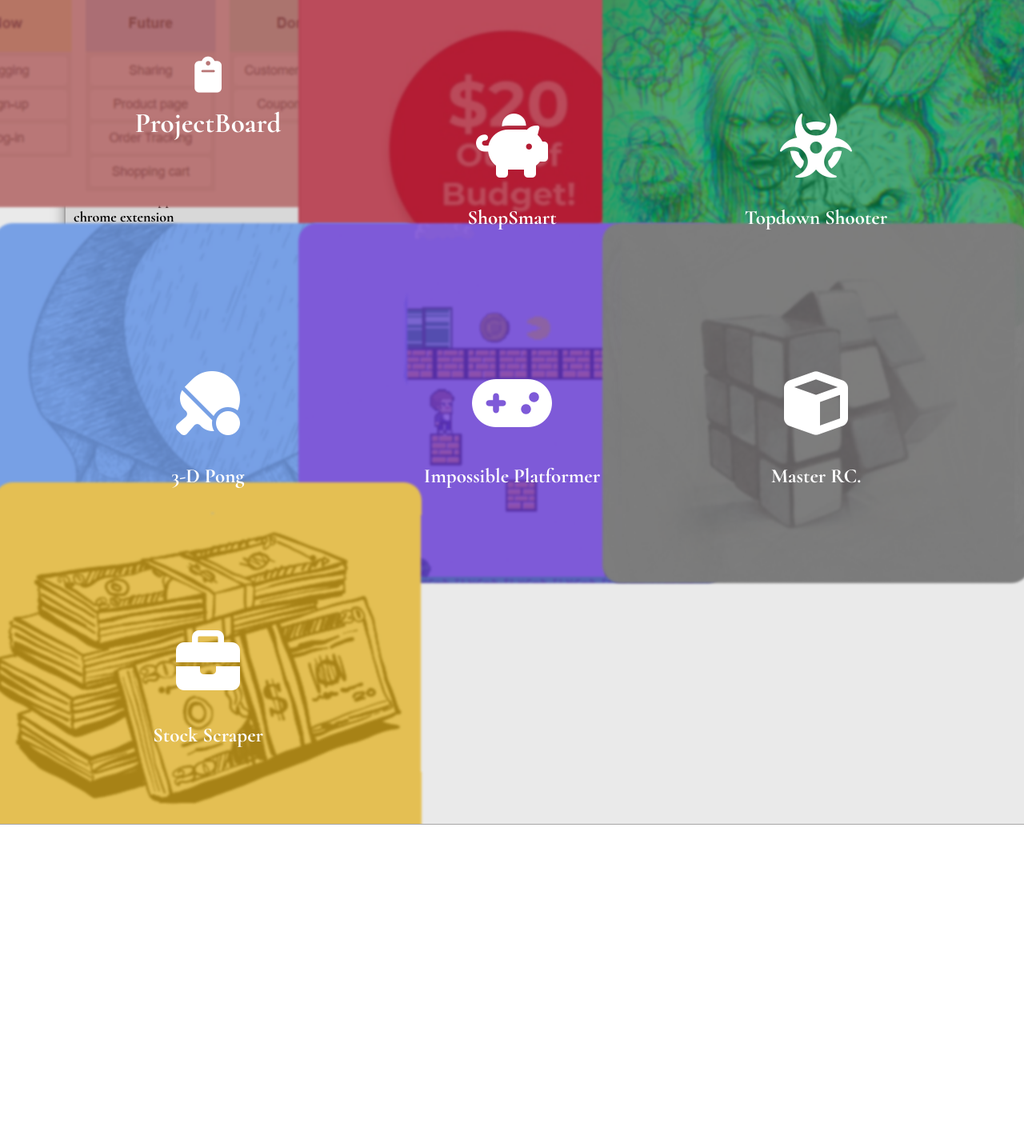
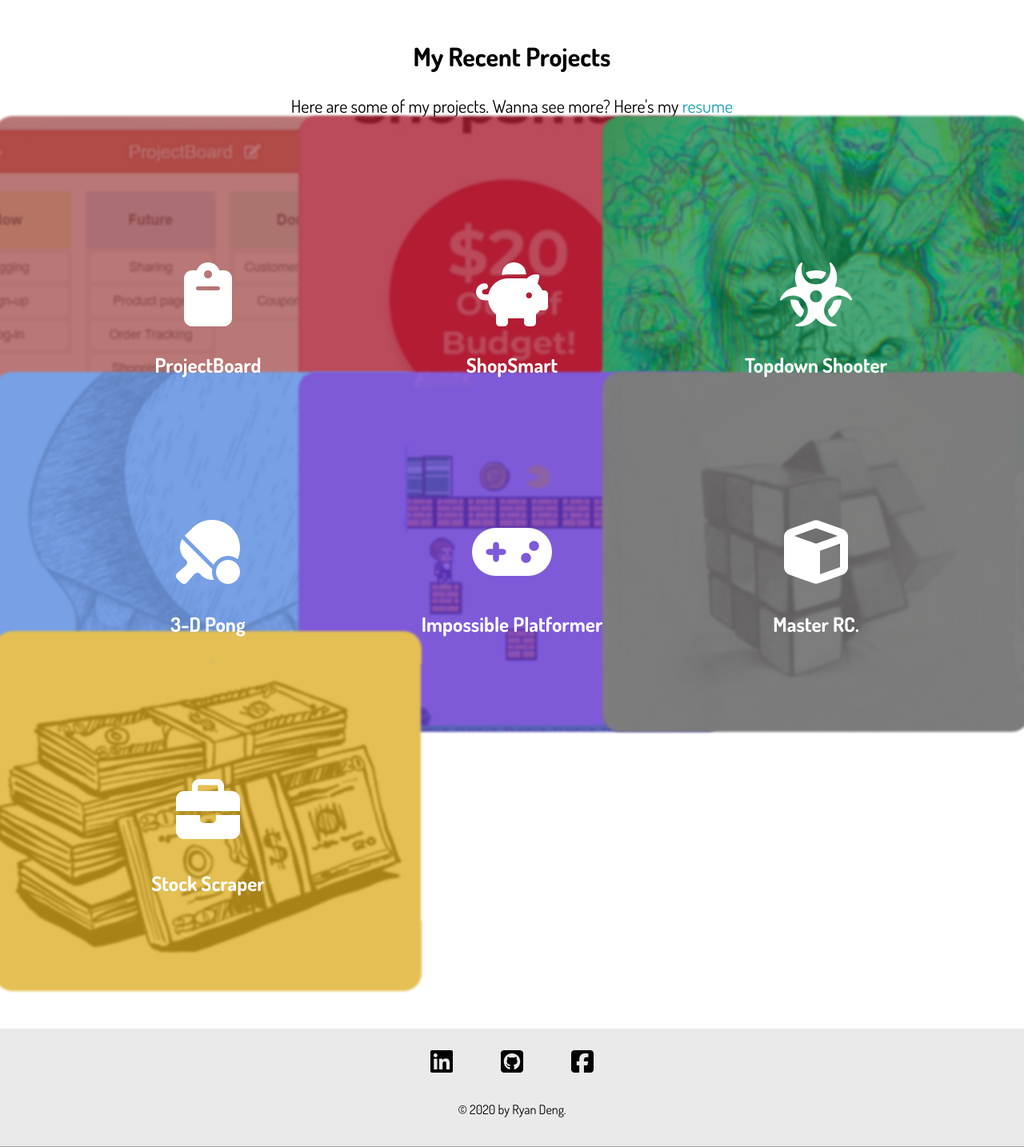
Before and after one commit to ryandeng32/Personal-Website-V2, a React (Create React App) app: page / in a window 1280 px wide. Shown: the whole page at 80% size. Before the commit the page ends 1031 px from the top, so only its background shows below. Built offline with nearby package versions, Linux system fonts and the light colour scheme.

Commit message:
add footers

```diff
--- a/public/index.html
+++ b/public/index.html
@@ -31,10 +31,9 @@
     ></script>
     <!--Google Font-->
     <link
-      href="https://fonts.googleapis.com/css2?family=Arvo:wght@400;700&family=Cormorant:wght@400;700&display=swap"
+      href="https://fonts.googleapis.com/css2?family=Dosis:wght@200;400;700&display=swap"
       rel="stylesheet"
     />
-
     <title>Ryan Deng</title>
   </head>
   <body>
--- a/src/App.css
+++ b/src/App.css
@@ -21,8 +21,7 @@ body {
   margin: 0;
   scroll-behavior: smooth;
   box-sizing: border-box;
-  font-family: "Arvo", serif;
-  font-family: "Cormorant", serif;
+  font-family: "Dosis", sans-serif;
 }
 
 body * {
@@ -58,7 +57,7 @@ h6 {
 }
 
 .s1 {
-  background-color: var(--mainColor);
+  background-color: var(--secondaryColor);
   border-bottom: 1px solid var(--borderColor);
   overflow: auto;
 }
@@ -73,6 +72,18 @@ h6 {
   }
 }
 
+.brief-head {
+  margin-top: 50px;
+  font-size: 32px;
+  text-align: center;
+  padding-bottom: 0px;
+}
+
+.brief-text {
+  font-size: 22px;
+  text-align: center;
+  padding-bottom: 40px;
+}
 .projects {
   margin-top: 2rem;
   display: grid;
@@ -141,7 +152,6 @@ h6 {
 }
 
 .project-description {
-  font-weight: 700;
   color: #000000;
   font-size: 18px;
 }
@@ -160,3 +170,25 @@ h6 {
   font-size: 35px;
   transform: translate(-50%, -250%);
 }
+
+.bottom-container {
+  background-color: var(--mainColor);
+  margin-top: 70px;
+  padding: 20px 50px;
+  text-align: center;
+}
+.footer-link {
+  display: inline-block;
+  color: black;
+  font-size: 2rem;
+  transition: 0s;
+}
+.footer-link:hover {
+  color: #42a7f5;
+}
+.copyright {
+  margin-top: 30px;
+}
+.footer-link {
+  margin: auto 30px;
+}
--- a/src/App.js
+++ b/src/App.js
@@ -1,7 +1,8 @@
 import React, { Fragment } from "react";
 import "./App.css";
 
-import Projects from "./components/Projects/Projects";
+import Projects from "./components/projects/Projects";
+import Footer from "./components/footer/Footer";
 const App = () => {
   return (
     <Fragment>
@@ -9,6 +10,7 @@ const App = () => {
         <div className="main-container">
           <Projects />
         </div>
+        <Footer />
       </section>
     </Fragment>
   );
--- a/src/components/Projects/Projects.js
+++ b/src/components/Projects/Projects.js
@@ -5,6 +5,15 @@ import { projects_data } from "../../data/projects";
 const Projects = () => {
   return (
     <Fragment>
+      <div>
+        <h2 class="brief-head">My Recent Projects</h2>
+        <p class="brief-text">
+          Here are some of my projects. Wanna see more? Here's my{" "}
+          <a target="_blank" href="resume_ryan.pdf">
+            resume
+          </a>
+        </p>
+      </div>
       <div className="projects">
         {projects_data.map((project) => (
           <Project key={project.name} project={project} />
--- /dev/null
+++ b/src/components/footer/Footer.js
@@ -0,0 +1,31 @@
+import React from "react";
+
+const Footer = () => {
+  return (
+    <div class="bottom-container">
+      <a
+        class="footer-link"
+        target="_blank"
+        href="http://www.linkedin.com/in/yuhuan-deng"
+      >
+        <i class="fab fa-linkedin"></i>
+      </a>
+      <a
+        class="footer-link"
+        target="_blank"
+        href="http://www.github.com/ryandeng32"
+      >
+        <i class="fab fa-github-square"></i>
+      </a>
+      <a
+        class="footer-link"
+        target="_blank"
+        href="https://www.facebook.com/ryan.deng.1447"
+      >
+        <i class="fab fa-facebook-square"></i>
+      </a>
+      <p class="copyright">© 2020 by Ryan Deng.</p>
+    </div>
+  );
+};
+export default Footer;
```
